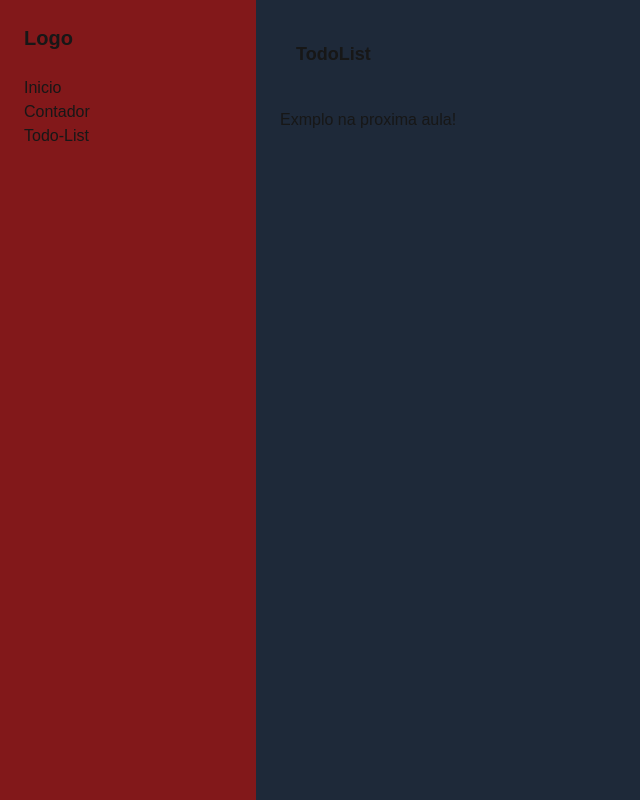
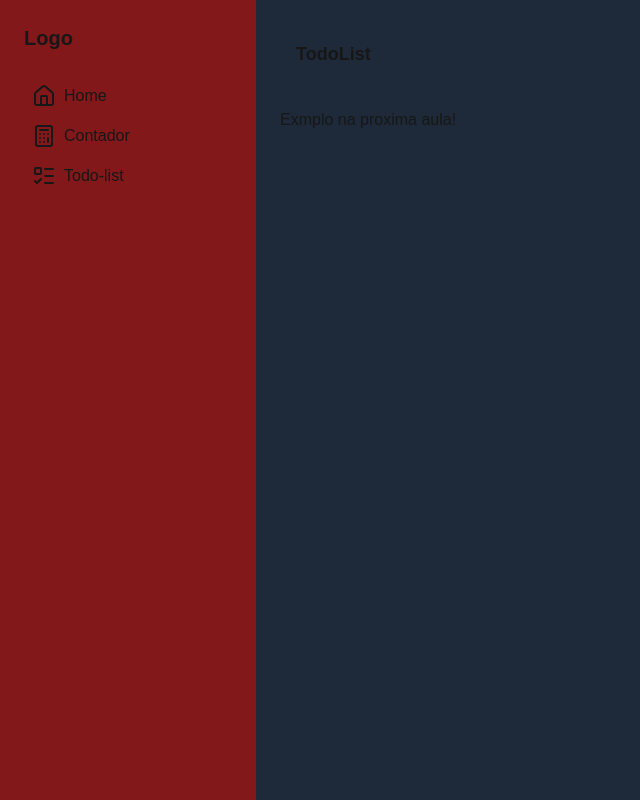
Before and after one commit to Otavio0009/web1, a Next.js app in the folder exemplo-react/: page /Todo-list in a window 1280 px wide. Shown: the whole page, without its empty margins (0-640 px from the left). Built offline with nearby package versions, Linux system fonts and the light colour scheme.

Commit message:
aprimorado algumas coisas com o menu criando o menu que foi criado uma outro arquivo para fazer os itens do menu e aplique uma boa pratica que foi colocar no global.css as estilizações que pasaram de 6

```diff
--- a/exemplo-react/app/Components/counter.components.tsx
+++ b/exemplo-react/app/Components/counter.components.tsx
@@ -40,7 +40,7 @@ export function Counter(props: any) {
     }
 
     return (
-        <div className='flex flex-col items-start gap-2'>
+        <div className='counter-container'>
             <h1 className='text-lg font-bold'>
                 {count}
             </h1>
--- a/exemplo-react/app/Components/menu.components.tsx
+++ b/exemplo-react/app/Components/menu.components.tsx
@@ -1,12 +1,19 @@
-import Link from "next/link";
+import { MenuItem } from "./menuItem.components";
 
-export default function Menu() {
+export default function Menu(props: any) {
+
+  type MenuItem = {
+    items: any[]
+  }
+
   return (
     <div>
         <ul>
-            <Link href="/"><li>Inicio</li></Link>
-            <Link href="/Contador"><li>Contador</li></Link>
-            <Link href="/Todo-list"><li>Todo-List</li></Link>
+            {props.items.map((item: any) => {
+              return (
+                <MenuItem key={item.link} text={item.text} link={item.link} icon={item.icon} />
+              )
+            })}
           </ul>
     </div>
   )
--- /dev/null
+++ b/exemplo-react/app/Components/menuItem.components.tsx
@@ -0,0 +1,20 @@
+import { LucideIcon } from "lucide-react";
+import Link from "next/link";
+
+type MenuItemProps = {
+    text: string,
+    link: string,
+    icon: LucideIcon
+}
+
+export function MenuItem (props: MenuItemProps){
+
+    const Icon = props.icon
+
+    return(
+       <Link href={props.link}><li className="menu-item">
+            <Icon/>
+        <span>{props.text}</span>
+       </li></Link>
+    )
+}
--- a/exemplo-react/app/Components/page.components.tsx
+++ b/exemplo-react/app/Components/page.components.tsx
@@ -1,16 +1,22 @@
-import Link from "next/link";
+import { Calculator, House, ListTodo } from "lucide-react";
+import Menu from "./menu.components";
 import { Title } from "./title.components";
-import Menu from "./menu.components";
 
 export default function Pagina(props: any) {
 
+    const menuItem = [
+      {text: "Home", link: "/", icon: House},
+      {text: "Contador", link: "/Contador", icon: Calculator},
+      {text: "Todo-list", link: "/Todo-list", icon: ListTodo},
+  ]
+
 return (
     <div className="flex min-h-screen">
-        <aside className="bg-red-900 p-6 w-64 flex flex-col gap-6">
+        <aside className="page-side-bar">
           <h1 className="text-xl font-bold">Logo</h1>
-          <Menu/>
+          <Menu items={menuItem}/>
         </aside>
-        <main className="p-6 bg-gray-800 flex-1 flex flex-col gap-6">
+        <main className="main">
           <Title
             main={props.titulo}
             subtitle={props.subtitle}
--- a/exemplo-react/app/globals.css
+++ b/exemplo-react/app/globals.css
@@ -46,4 +46,19 @@ body {
   .btn_success {
     @apply bg-green-600 hover:bg-green-700 text-white;
   }
+
+  .menu-item {
+    @apply flex gap-2 rounded-lg hover:bg-red-700 p-2;
+  }
+
+  .page-side-bar {
+    @apply bg-red-900 p-6 w-64 flex flex-col gap-6;
+  }
+
+  .main {
+    @apply p-6 bg-gray-800 flex-1 flex flex-col gap-6;
+  }
+  .counter-container {
+    @apply flex flex-col items-start gap-2;
+  }
 }
```
